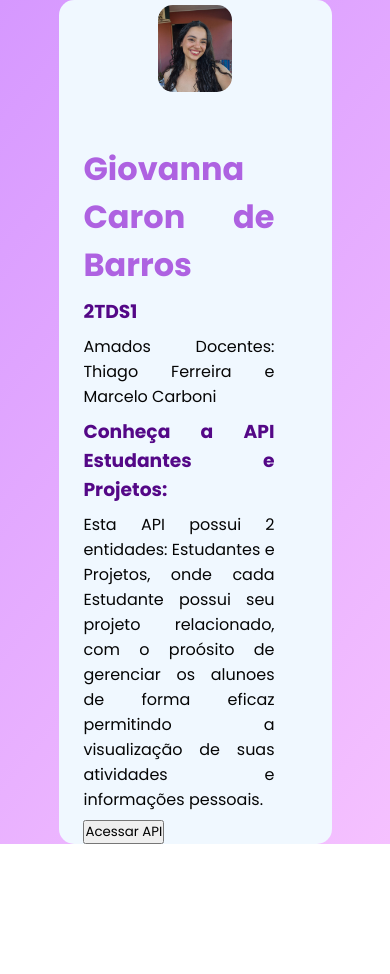
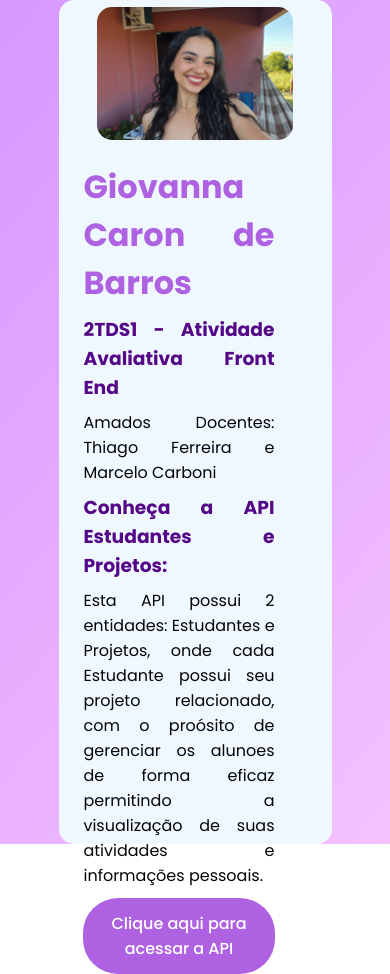
Before and after one commit to gihcaron/Estudantes-Projetos-Web, a Next.js app: page /Home in a window 390 px wide. Before the commit the page ends 844 px from the top, so only its background shows below. Built offline with nearby package versions, Linux system fonts and the light colour scheme.

Commit message:
Feat: create components and responsive styles

```diff
--- a/src/app/Home/Home.module.css
+++ b/src/app/Home/Home.module.css
@@ -12,7 +12,6 @@
     width: 70%;
     border-radius: 15px;
     margin: auto;
-
     gap: 3rem;
     display: flex;
     flex-wrap: nowrap;
@@ -73,11 +72,24 @@
     font-size: 500;
 }
 
+
+
 @media (max-width: 1024px) {
+    .container{
+        min-height: 100vh;
+    }
     .homeCard{
+        flex-direction: column;
+        height: 100%;
+        gap: 1rem;
+
+    }
+    .homeImage{
+        width: 80%;
         height: 100%;
 
     }
+
 }
 
 
--- a/src/app/Home/page.jsx
+++ b/src/app/Home/page.jsx
@@ -3,8 +3,7 @@ import React from "react";
 import Image from "next/image"
 import styles from "./Home.module.css";
 import { useRouter } from "next/navigation";
-
-
+import Button from "../../components/Button";
 export default function Home() {
 
     const router = useRouter();
@@ -23,17 +22,13 @@ export default function Home() {
                 </div>
                 <div className={styles.homeContent}>
                    <h1 className={styles.title}>Giovanna Caron de Barros</h1>
-                   <h3  className={styles.subtitle}> 2TDS1</h3>
+                   <h3  className={styles.subtitle}> 2TDS1 - Atividade Avaliativa Front End</h3>
                    <p className={styles.text}>Amados Docentes: Thiago Ferreira e Marcelo Carboni</p>
                    <h3  className={styles.subtitle}> Conheça a API Estudantes e Projetos:</h3>
                    <p className={styles.text}>Esta API possui 2 entidades: Estudantes e Projetos, onde cada Estudante possui seu projeto relacionado, com o proósito de gerenciar os alunoes de forma eficaz permitindo a visualização de suas atividades e informações pessoais.  </p>
-                   <button className={styles.button}
-                   onClick={() => router.push("/Estudantes")}
-                   prefetch={true}
-                   > Acessar API
-                   </button>
-
-
+                  <Button onClick={() => router.push("/Estudantes")}
+                    text="Clique aqui para acessar a API"
+                   />
                 </div>
             </div>
         </div>
--- /dev/null
+++ b/src/components/Button.jsx
@@ -0,0 +1,14 @@
+import Image from 'next/image';
+import styles from '../styles/Button.module.css';
+
+export default function Button( { text, onClick}) {
+    return (
+        <div className={styles.container}>
+        <button className={styles.button}
+        onClick={onClick}
+        prefetch={true}
+        > {text}
+         </button>
+        </div>
+    )
+};
--- /dev/null
+++ b/src/styles/Button.module.css
@@ -0,0 +1,12 @@
+.button{
+    background-color: #ae62e1;
+    margin-top: 1%;
+    color: white;
+    border: none;
+    border-radius: 35px;
+    padding: 0.8rem 1.4rem;
+    font-size: 1rem;
+    font-weight: 500;
+    cursor: pointer;
+
+}
```
